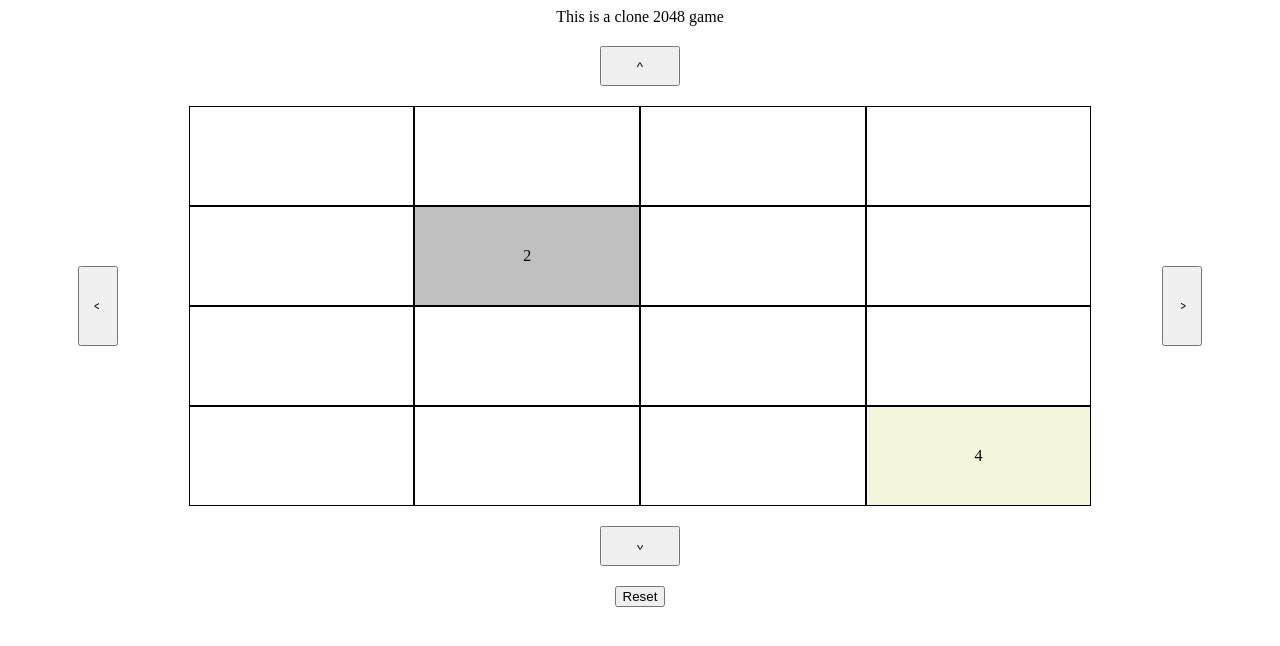
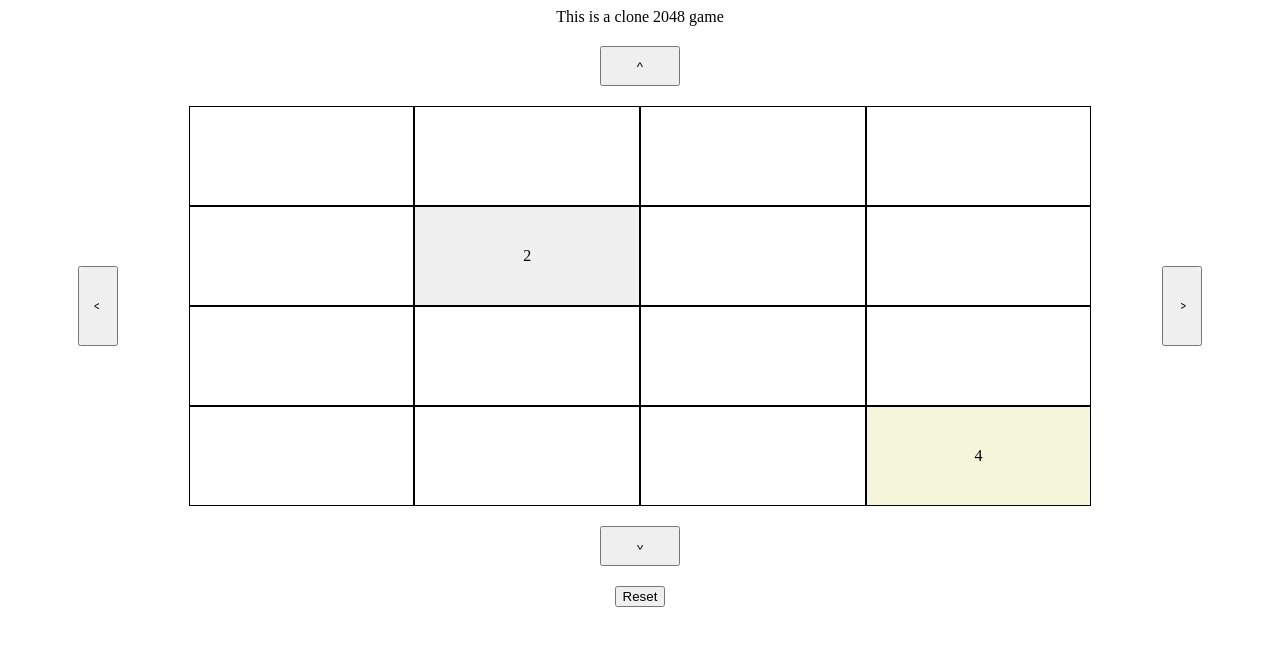
Before and after one commit to JFKelly68/2048, a plain HTML site: page index.html in a window 1280 px wide. Drawn offline with Linux system fonts and the light colour scheme.

Commit message:
remove 1 styling

```diff
--- a/index.html
+++ b/index.html
@@ -68,11 +68,8 @@
       text-align: center;
     }
 
-    div[value="1"] {
+    div[value="2"] {
       background-color: rgb(240, 240, 240);
-    }
-    div[value="2"] {
-      background-color: silver;
     }
     div[value="4"] {
       background-color: beige;
```
